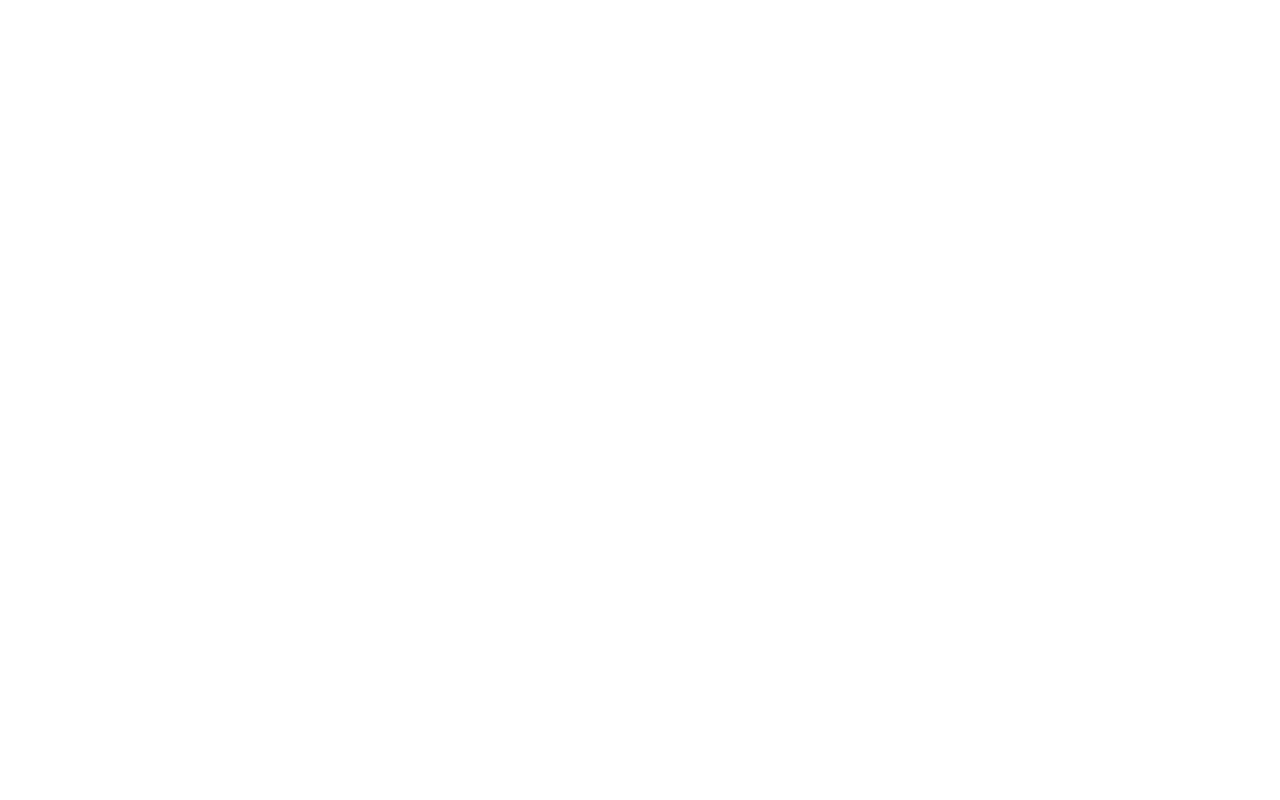
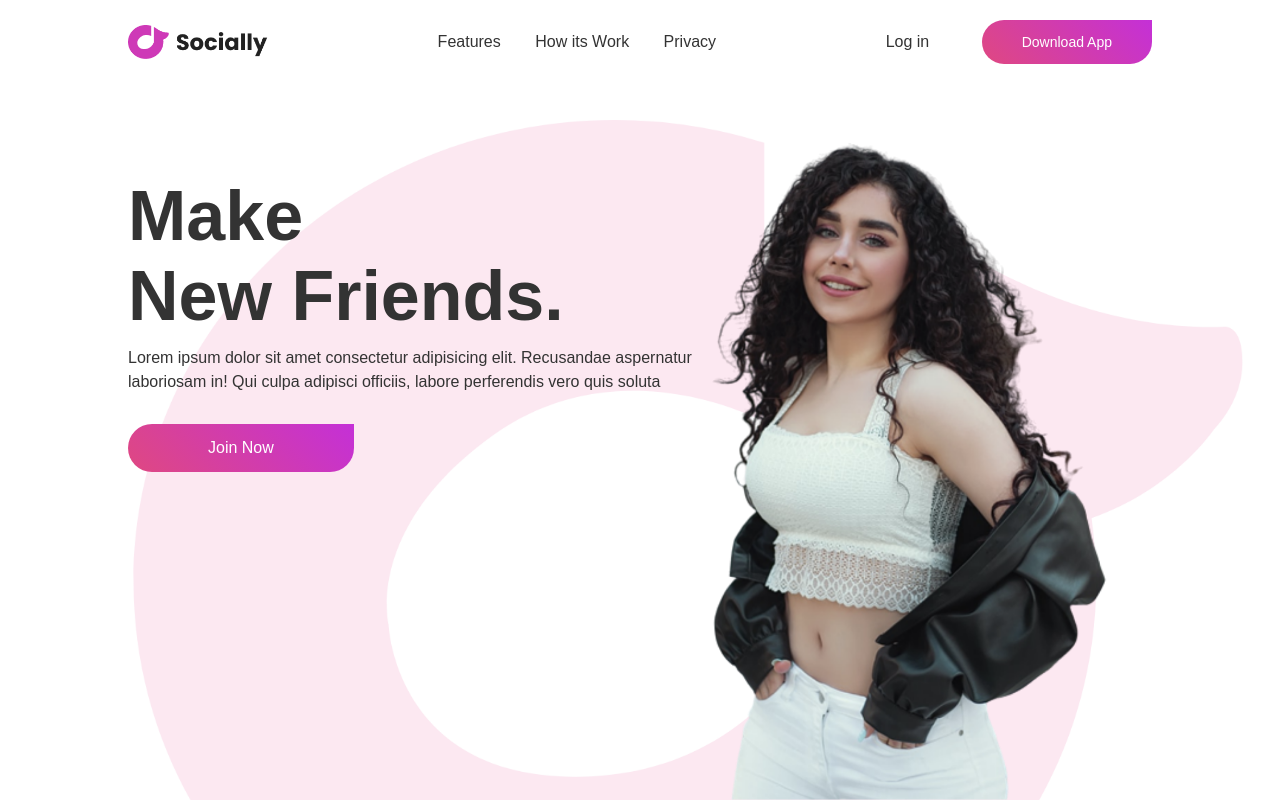
Before and after one commit to shaadAli001/Projects_HTML_CSS, a plain HTML site: page Socially/index.html in a window 1280 px wide. Drawn offline with Linux system fonts and the light colour scheme.

Commit message:
complete

```diff
--- a/Socially/index.html
+++ b/Socially/index.html
@@ -1,12 +1,36 @@
 <!DOCTYPE html>
 <html lang="en">
+
 <head>
     <meta charset="UTF-8">
     <meta name="viewport" content="width=device-width, initial-scale=1.0">
     <link rel="stylesheet" href="style.css">
-    <title>Document</title>
+    <title>Socially</title>
 </head>
+
 <body>
+    <div class="hero">
+        <nav>
+            <img src="./images/logo.png" class="logo" alt="">
+            <ul>
+                <li><a href="#" class="border">Features</a></li>
+                <li><a href="#" class="border">How its Work</a></li>
+                <li><a href="#" class="border">Privacy</a></li>
+            </ul>
+            <div class="nav_container">
+                <a href="#" class="login_btn border">Log in</a>
+                <a href="#" class="btn">Download App</a>
+            </div>
+        </nav>
+        <div class="main_container">
+            <h1 class="anim">Make <br> New Friends.</h1>
+            <p class="anim">Lorem ipsum dolor sit amet consectetur adipisicing elit. Recusandae aspernatur laboriosam
+                in! Qui culpa
+                adipisci officiis, labore perferendis vero quis soluta </p>
+            <a href="#" class="btn anim">Join Now</a>
+        </div>
+        <img src="./images/pic.png" class="feature_img anim" alt="Pic">
+    </div>
+</body>
 
-</body>
 </html>
--- a/Socially/style.css
+++ b/Socially/style.css
@@ -2,4 +2,99 @@
   margin: 0;
   padding: 0;
   box-sizing: border-box;
+  font-family: sans-serif, "poppins";
 }
+.hero {
+  position: relative;
+  width: 100%;
+  min-height: 100vh;
+  background-image: url(./images/back-image.png);
+  background-position: center;
+  background-size: cover;
+  overflow: hidden;
+  padding: 10px 10%;
+}
+.border {
+  border-bottom: 2px solid transparent;
+}
+.border:hover {
+  border-bottom: 4px solid #c430d7;
+}
+nav {
+  padding: 10px 0px;
+  display: flex;
+  justify-content: space-between;
+  align-items: center;
+}
+.logo {
+  width: 140px;
+}
+nav ul li {
+  display: inline-block;
+  list-style: none;
+  margin: 10px 15px;
+}
+nav ul li a {
+  text-decoration: none;
+  font-weight: 400;
+  color: #333;
+}
+.btn {
+  display: inline-block;
+  color: white;
+  background-image: linear-gradient(45deg, #df4881, #c430d7);
+  text-decoration: none;
+  font-size: 14px;
+  padding: 14px 40px;
+  border-radius: 30px;
+  border-top-right-radius: 0px;
+  transition: 0.5s;
+}
+.btn:hover {
+  border-top-right-radius: 30px;
+}
+.login_btn {
+  color: #333;
+  text-decoration: none;
+  display: inline-block;
+  margin-right: 3rem;
+}
+.main_container {
+  margin-top: 10%;
+  max-width: 600px;
+}
+.main_container h1 {
+  font-size: 70px;
+  color: #333;
+}
+.main_container p {
+  margin: 10px 0px 30px 0px;
+  line-height: 1.5;
+  color: #333;
+  animation-delay: 0.5s;
+}
+.main_container .btn {
+  padding: 15px 80px;
+  font-size: 16px;
+  animation-delay: 1s;
+}
+.feature_img {
+  width: 530px;
+  position: absolute;
+  bottom: 0;
+  right: 10%;
+}
+.feature_img.anim {
+  animation-delay: 1.5s;
+}
+.anim {
+  opacity: 0;
+  transform: translateY(30px);
+  animation: moveup 0.5s linear forwards;
+}
+@keyframes moveup {
+  100% {
+    opacity: 1;
+    transform: translateY(0px);
+  }
+}
```
